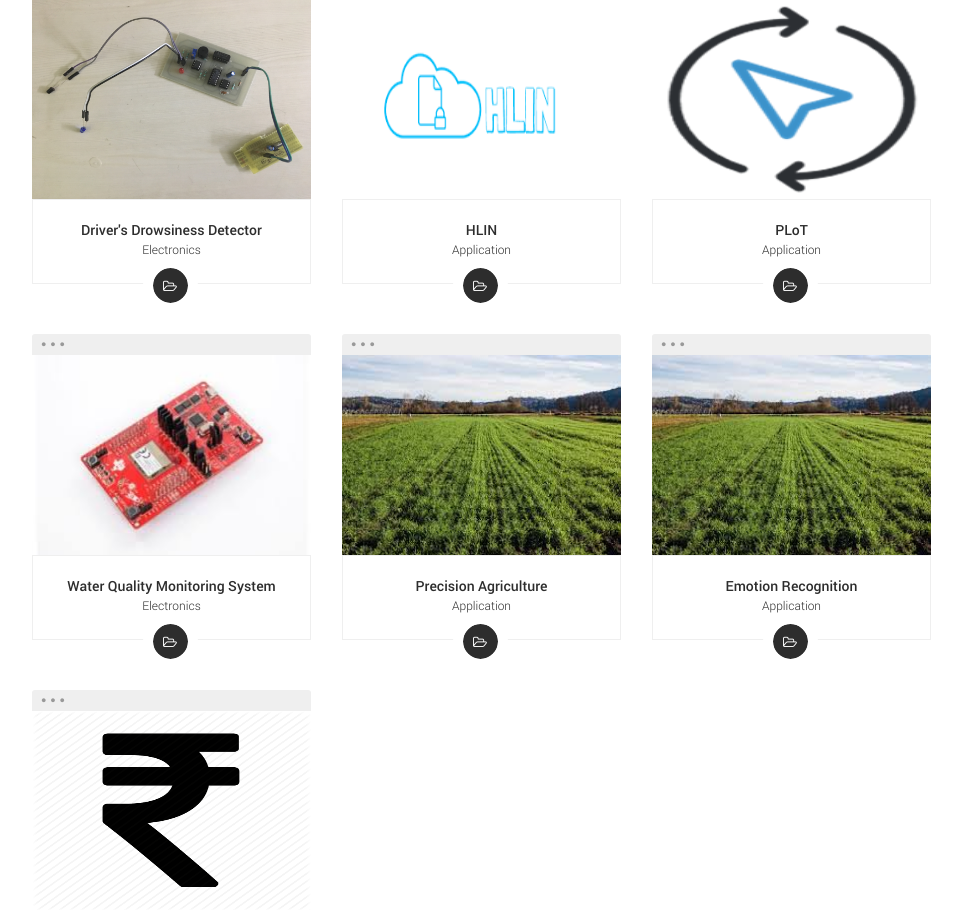
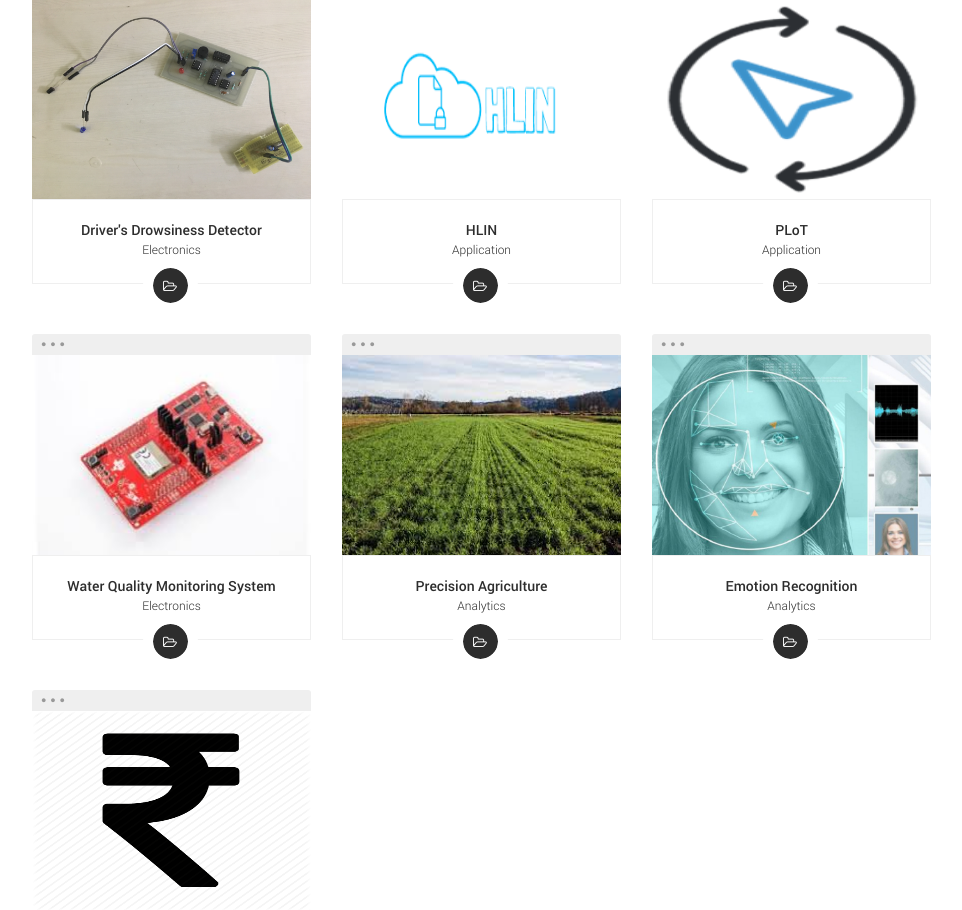
Before and after one commit to saichaitanyakathiri/saichaitanyakathiri.github.io, a PHP site: page / in a window 1280 px wide. Shown: the part 3692-4602 px from the top of the page, without its empty margins (153-1115 px from the left). Run offline with PHP 8.4, Linux system fonts and the light colour scheme.

Commit message:
Cosmetic Changes

```diff
--- a/css/main.css
+++ b/css/main.css
@@ -1161,6 +1161,7 @@ ul#category li a:hover{
 .workDesc a:hover{
 
 	color:#666666;
+	cursor: pointer;
 }
 
 .folioImg img {
--- a/index.html
+++ b/index.html
@@ -667,22 +667,22 @@
 													<div class="folioImg">
 													<img src="images.jpg" alt="" />
 													</div>
-													<div class="workDesc"><h3>Precision Agriculture<br><span>Application</span></h3>
-														<a id="OPS" onClick="show_des(''+this.id+'','OPS_Modal')"><i class="fa fa-folder-open-o"></i></a>
+													<div class="workDesc"><h3>Precision Agriculture<br><span>Analytics</span></h3>
+														<a id="BS" onClick="show_des(''+this.id+'','BS_Modal')"><i class="fa fa-folder-open-o"></i></a>
 														<!--<button id="MAC">View Details</button>-->
 												</div>
-												<div id="OPS_Modal" class="modal">
+												<div id="BS_Modal" class="modal">
 															<!-- Modal content -->
 															<div class="modal-content">
 																<span class="close">&times;</span>
 																<h1><font color="#000000"><b>Precision Agriculture</b></font></h1>
 																<br>
-																<p><font color="#000000">Farmers especially in developing countries such as India have still been utilising the same methods and techniques as before a decade. This system aims at providing the farmers modern technologies of image processing and machine learning at just a single click of a button to help them produce better profits while also maintaining the ecological balance. </font></p>
+																<p><font color="#000000">Farmers especially in developing countries such as India have still been utilising the same methods and techniques as before a decade. This system aims at providing the farmers modern technologies of image processing and machine learning at just a single click of a button to help them produce better profits while also maintaining the ecological balance. <br>This research work has also been selected for At International Conference of Computer and Informatics Engineering, 2018 – Indonesia. This will also be published in the Journal of Physics by Institute of Physics (IOP) in the first quarter edition of 2019. Technical  </font></p>
 																<br>
 
 																<font color="#000000">
 																<ul>
-																	<li>Technology Used: Open CV (with Python), Stochastic gradient descent, Mongo DB, java for web application(interface), Quadcopter(Image capturing)</li>
+																	<li>Technology Used: Open CV (with Python), k-NN classifier, Mongo DB, java for web application(interface), Quadcopter(Image capturing)</li>
 																</ul>
 																</font>
 																<br>
@@ -699,24 +699,24 @@
 														 <span class="browserDot"></span>
 													 </div>
 													<div class="folioImg">
-													<img src="images.jpg" alt="" />
+													<img src="face.jpg" alt="" />
 													</div>
-													<div class="workDesc"><h3>Emotion Recognition<br><span>Application</span></h3>
-														<a id="OPS" onClick="show_des(''+this.id+'','OPS_Modal')"><i class="fa fa-folder-open-o"></i></a>
+													<div class="workDesc"><h3>Emotion Recognition<br><span>Analytics</span></h3>
+														<a id="AFS" onClick="show_des(''+this.id+'','AFS_Modal')"><i class="fa fa-folder-open-o"></i></a>
 														<!--<button id="MAC">View Details</button>-->
 												</div>
-												<div id="OPS_Modal" class="modal">
+												<div id="AFS_Modal" class="modal">
 															<!-- Modal content -->
 															<div class="modal-content">
 																<span class="close">&times;</span>
 																<h1><font color="#000000"><b>Emotion Recognition using Python</b></font></h1>
 																<br>
-																<p><font color="#000000">Farmers especially in developing countries such as India have still been utilising the same methods and techniques as before a decade. This system aims at providing the farmers modern technologies of image processing and machine learning at just a single click of a button to help them produce better profits while also maintaining the ecological balance. </font></p>
+																<p><font color="#000000">A system to detect the eight basic emotions based on Principal Component Analysis (PCA) and Linear Discriminant Analysis (LDA) criteria. The dataset for training and testing purposes were taken from Cohn-Kanade dataset as well as natural images from Google image search</font></p>
 																<br>
 
 																<font color="#000000">
 																<ul>
-																	<li>Technology Used: Open CV (with Python), Stochastic gradient descent, Mongo DB, java for web application(interface), Quadcopter(Image capturing)</li>
+																	<li>Technology Used: Open CV (with Python), numpy.</li>
 																</ul>
 																</font>
 																<br>
```
Also changed, not shown: face.jpg (added).
